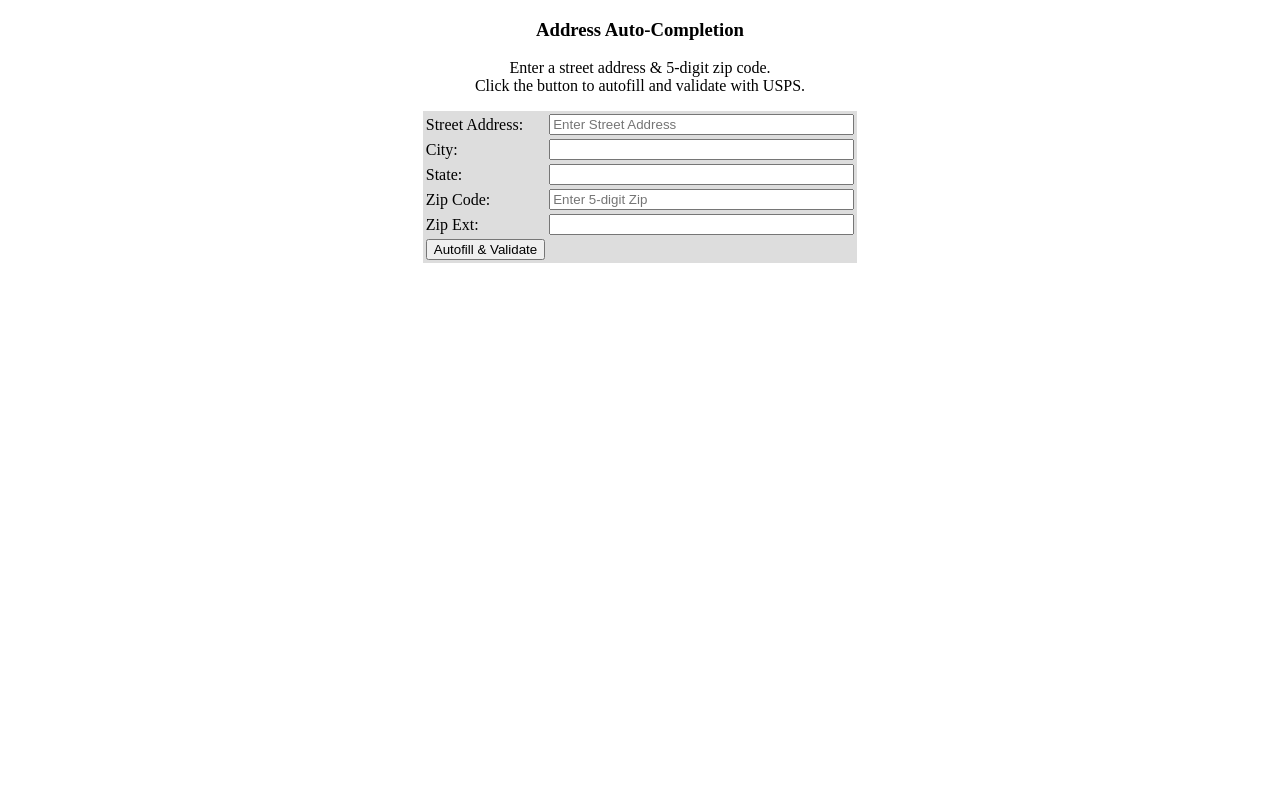
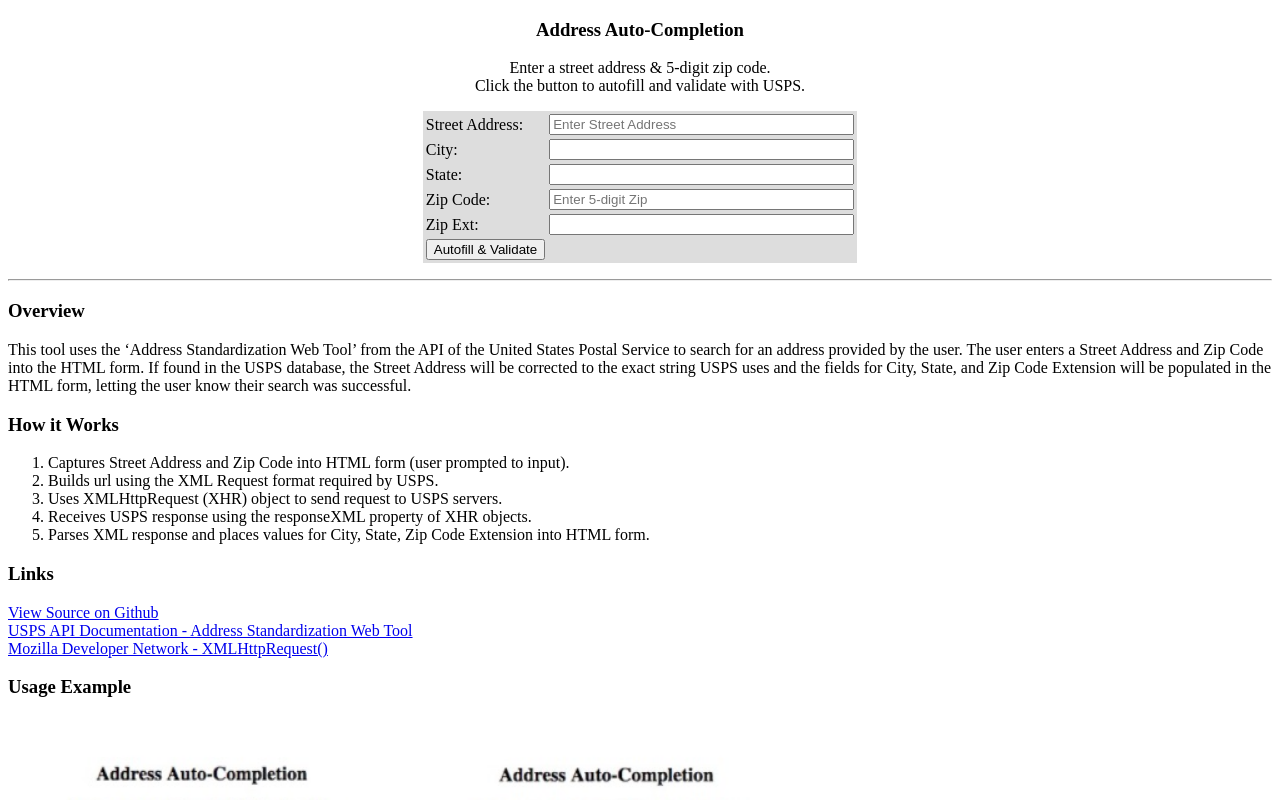
Before and after one commit to bdaisey/addyvalidate, a plain HTML site: page index.html in a window 1280 px wide. Shown: the top 800 px of the page. Drawn offline with Linux system fonts and the light colour scheme.

Commit message:
added writeup

```diff
--- a/index.html
+++ b/index.html
@@ -26,7 +26,33 @@
 		</table>
 	</form>
 	<p id="demo" align="center"></p>
-	<script>
+
+    <hr>
+
+    <h3> Overview </h3>
+    <p> This tool uses the ‘Address Standardization Web Tool’ from the API of the United States Postal Service to search for an address provided by the user.  The user enters a Street Address and Zip Code into the HTML form.  If found in the USPS database, the Street Address will be corrected to the exact string USPS uses and the fields for City, State, and Zip Code Extension will be populated in the HTML form, letting the user know their search was successful.</p>
+
+    <h3> How it Works </h3>
+    <ol>
+        <li> Captures Street Address and Zip Code into HTML form (user prompted to input). </li>
+        <li> Builds url using the XML Request format required by USPS.</li>
+        <li> Uses XMLHttpRequest (XHR) object to send request to USPS servers.</li>
+        <li> Receives USPS response using the responseXML property of XHR objects.</li>
+        <li> Parses XML response and places values for City, State, Zip Code Extension into HTML form.</li>
+    </ol>
+
+    <h3> Links </h3>
+    <a href="https://github.com/bdaisey/addyvalidate" target="_blank">View Source on Github</a>
+    <br>
+    <a href="https://www.usps.com/business/web-tools-apis/address-information-api.htm#_Toc487629494" target="_blank">USPS API Documentation - Address Standardization Web Tool</a>
+    <br>
+    <a href="https://developer.mozilla.org/en-US/docs/Web/API/XMLHttpRequest" target="_blank">Mozilla Developer Network - XMLHttpRequest()</a>
+    <br>
+    <h3> Usage Example </h3>
+    <img src="img/addy_usage_ex.jpg" style="width:800px" alt="Example Validation">
+
+
+    <script>
 
 	validateAddress = function() {
 		var targetZip = document.getElementById("inputZip").value;
@@ -44,9 +70,14 @@
 		// start actual request
 		var xhttp = new XMLHttpRequest();
 		xhttp.onreadystatechange = function(){
-			if(this.readyState == 4 && this.status == 200){
-				var xmlDoc = xhttp.responseXML;
-				var xCity = xmlDoc.getElementsByTagName('City')[0];
+
+            // readyState of 4 means request is done, status of 200 means it executed successfully (found address entered)
+            if(this.readyState == 4 && this.status == 200){
+				// store the response from USPS
+                var xmlDoc = xhttp.responseXML;
+
+
+                var xCity = xmlDoc.getElementsByTagName('City')[0];
 				var yCity = xCity.childNodes[0];
 				document.getElementById("inputCity").value = yCity.nodeValue;
 
@@ -65,7 +96,8 @@
 				var demoText = "<h4>ADDRESS VALIDATED WITH USPS!</h4>Street address entered: "+targetStreet+"<br>Zip code entered: "+targetZip;
 				document.getElementById("demo").innerHTML = demoText;
 			}
-			else{
+			// if request was not successful, prompt user to enter a different address
+            else{
 				document.getElementById("demo").innerHTML = "<br>ADDRESS NOT FOUND!<br>Re-enter street address and zip."
 			}
 		};
```
Also changed, not shown: img/addy_usage_ex.jpg (added).
